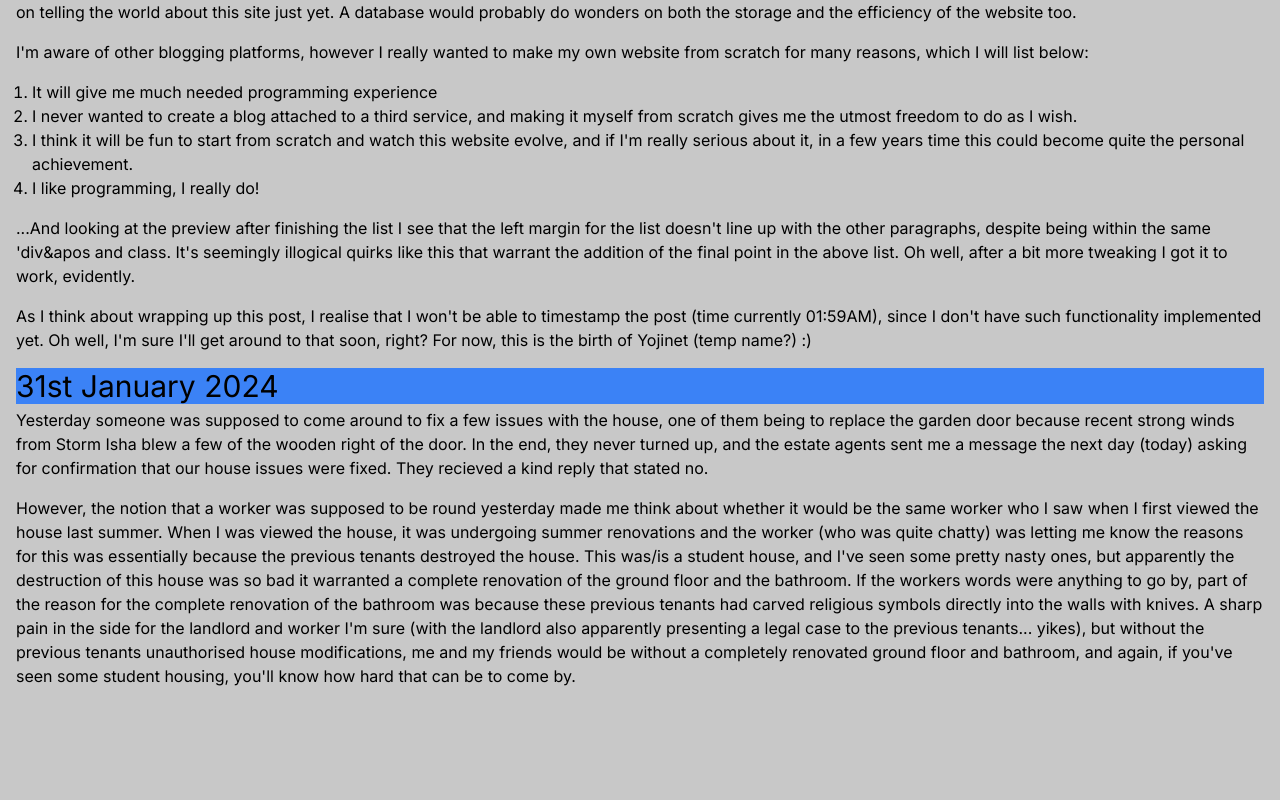
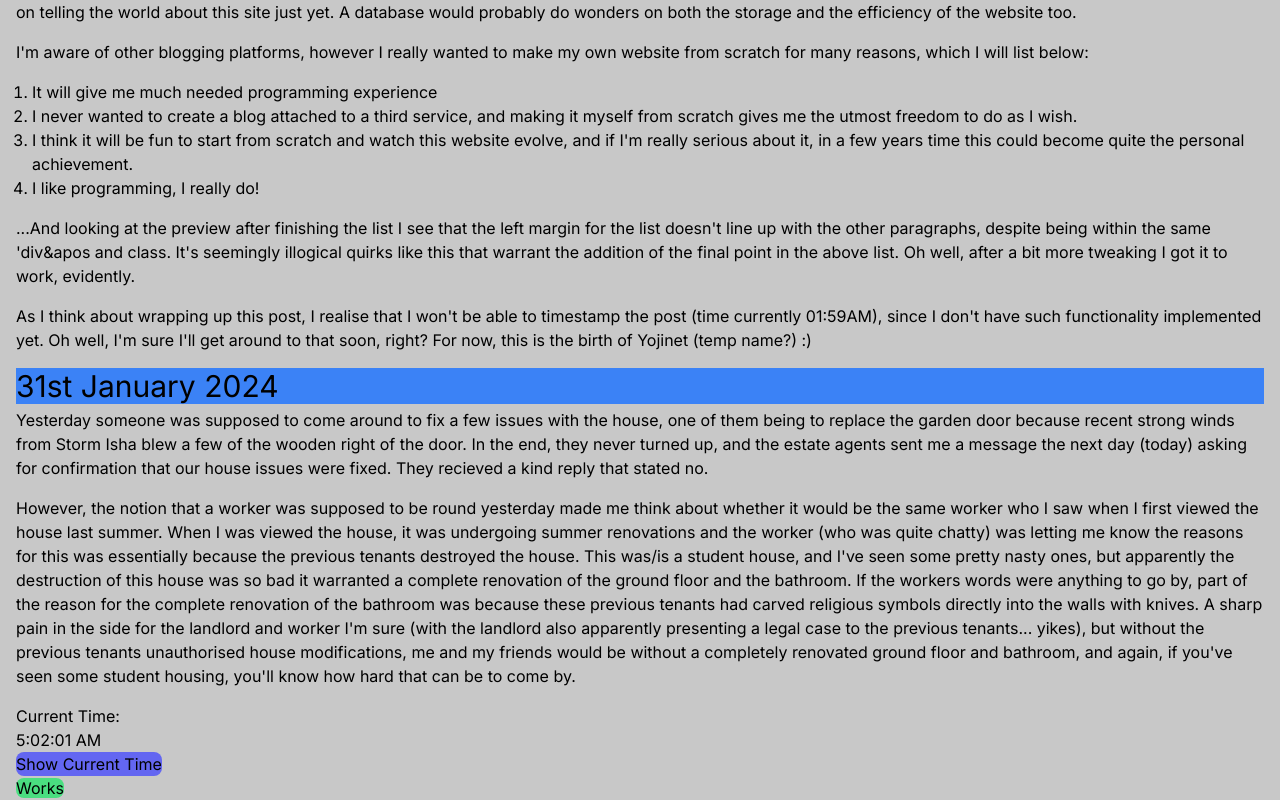
Before and after one commit to Yojijuku5/yojiweb, a Next.js app: page / in a window 1280 px wide. Shown: the part 296-1096 px from the top of the page. Before the commit the page ends 1000 px from the top, so only its background shows below. Built offline with nearby package versions, Linux system fonts and the light colour scheme.

Commit message:
testing in dev branch

```diff
--- a/src/app/page.tsx
+++ b/src/app/page.tsx
@@ -1,6 +1,7 @@
 "use client";
 import Timestamp from '@/components/currentTime';
 import Timepost from '@/components/timestamp';
+import Link from 'next/link';
 import { useState } from 'react';
 
 const Home = () => {
@@ -67,6 +68,16 @@ const Home = () => {
             ground floor and bathroom, and again, if you&apos;ve seen some student housing, you&apos;ll know how hard that can be to come by.
           </p>
         </div>
+        <div className="mx-4">
+          <p>Current Time: </p><Timestamp />
+        </div>
+        <div className="mx-4">
+          <button className="bg-indigo-500 rounded-lg" onClick={updateCurrentTime}>{showTime ? 'Hide Current Time' : 'Show Current Time'}</button>
+          <Timepost showTime={showTime}/>
+        </div>
+        <div className="mx-4">
+          <Link className="bg-green-400 rounded-lg" href="/works">Works</Link>
+        </div>
       </div>
     </main>
   )
@@ -75,11 +86,4 @@ const Home = () => {
 export default Home
 
 /*
-        <div className="mx-4">
-          <p>Current Time: </p><Timestamp />
-        </div>
-        <div className="mx-4">
-          <button className="bg-indigo-500 rounded-lg" onClick={updateCurrentTime}>{showTime ? 'Hide Current Time' : 'Show Current Time'}</button>
-          <Timepost showTime={showTime}/>
-        </div>
 */
--- /dev/null
+++ b/src/app/works/page.tsx
@@ -0,0 +1,11 @@
+import Link from "next/link"
+
+const Works = () => {
+    return (
+        <div>
+            <Link href="/">Back</Link>
+        </div>
+    )
+}
+
+export default Works;
```
